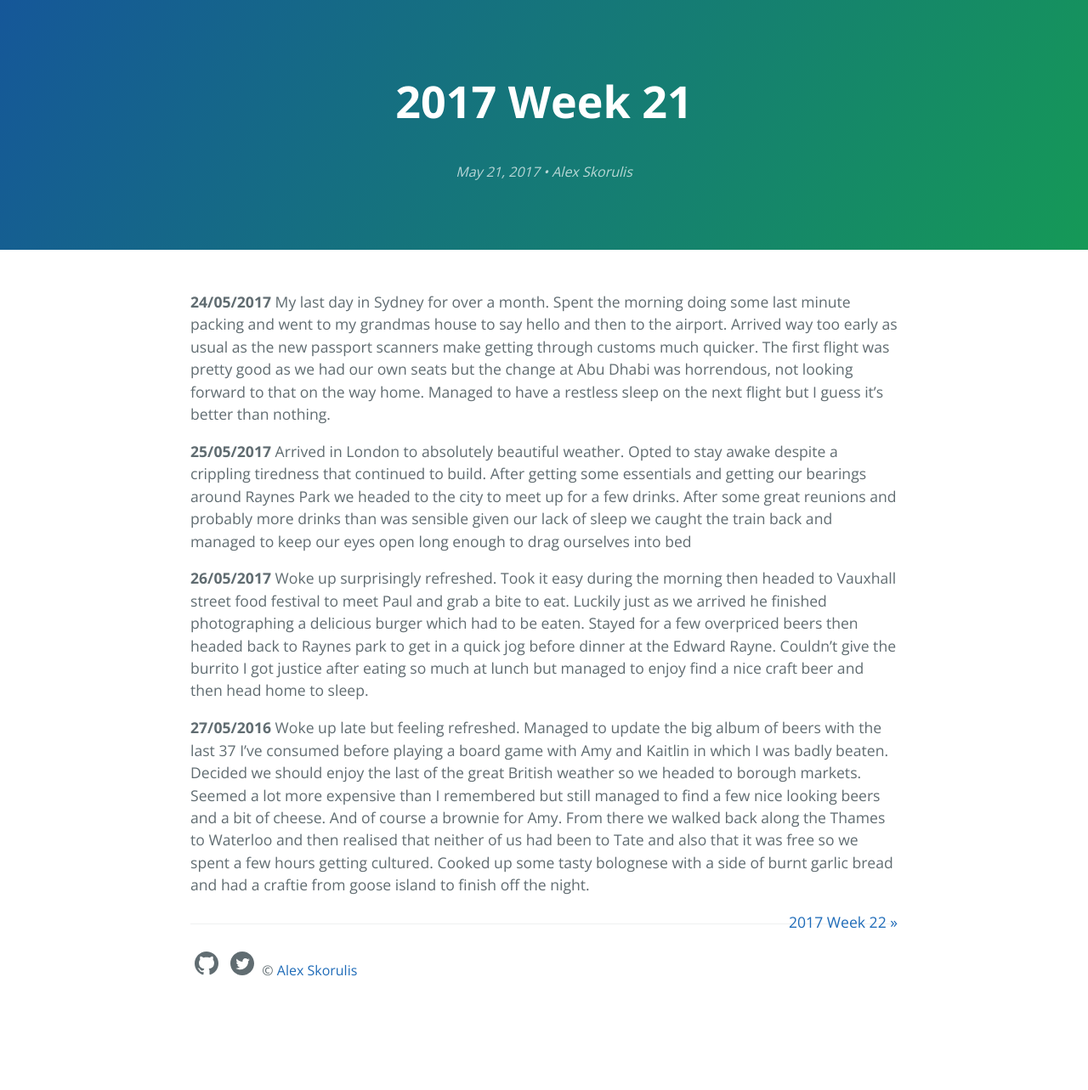
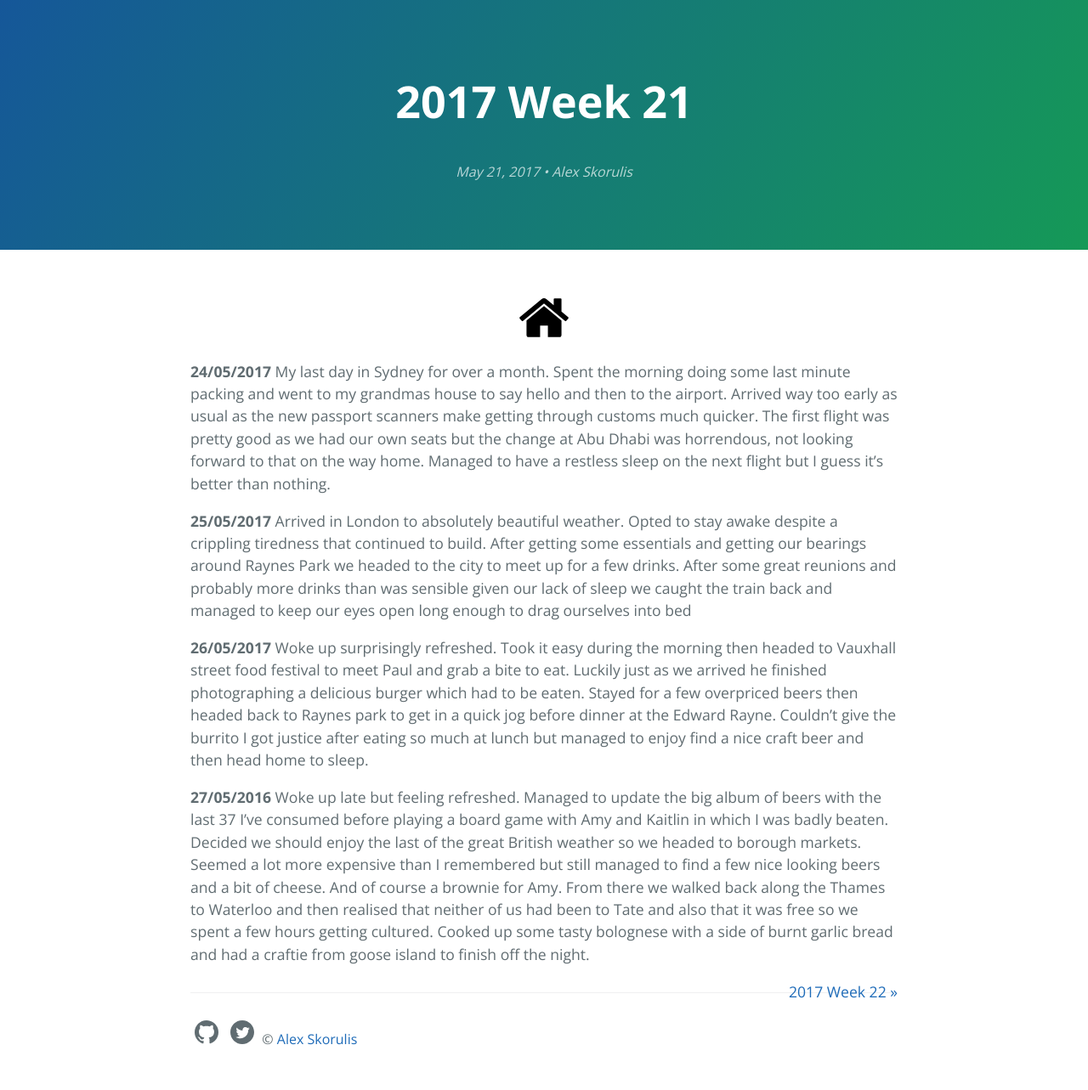
Before and after one commit to skorulis/old.journal.skorulis, a Jekyll site: the page built from _posts/2017-05-21-week21.md, in a window 1280 px wide. Shown: the whole page at 85% size. Built offline with Jekyll 4.4.1, drawn with Linux system fonts in a browser that asks for light colours; before the commit the page ends 1202 px from its top, so only the background shows below that.

Commit message:
Add home button and analytics

```diff
--- a/_config.yml
+++ b/_config.yml
@@ -1,7 +1,7 @@
 title: journal.skorulis.com
 description: My daily journal.
 show_downloads: true
-google_analytics:
+google_analytics: UA-23447195-5
 # cayman-blog date format
 # refer to http://shopify.github.io/liquid/filters/date/ if you want to customize this
 cayman-blog:
--- a/_layouts/default.html
+++ b/_layouts/default.html
@@ -40,7 +40,6 @@
     <link rel="stylesheet" href="{{ '/assets/css/style.css?v=' | append: site.github.build_revision | relative_url }}">
   </head>
   <body>
-
     {% if page.layout == 'home' %}
       {% assign page-tagline = site.description | default: site.github.project_tagline | escape %}
     {% endif %}
@@ -71,7 +70,6 @@
     </section>
 
     <section class="main-content">
-
       {{ content }}
 
       <footer class="site-footer">
--- a/_layouts/post.html
+++ b/_layouts/post.html
@@ -16,6 +16,7 @@ layout: default
   </header> -->
 
   <div itemprop="articleBody">
+  <a href="/" class="home-button"><svg class="home-image" width="64" height="64" viewBox="0 0 1792 1792" xmlns="http://www.w3.org/2000/svg"><path d="M1472 992v480q0 26-19 45t-45 19h-384v-384h-256v384h-384q-26 0-45-19t-19-45v-480q0-1 .5-3t.5-3l575-474 575 474q1 2 1 6zm223-69l-62 74q-8 9-21 11h-3q-13 0-21-7l-692-577-692 577q-12 8-24 7-13-2-21-11l-62-74q-8-10-7-23.5t11-21.5l719-599q32-26 76-26t76 26l244 204v-195q0-14 9-23t23-9h192q14 0 23 9t9 23v408l219 182q10 8 11 21.5t-7 23.5z"/></svg></a>
     {{ content }}
   </div>
 
--- a/_sass/blog/_layout.scss
+++ b/_sass/blog/_layout.scss
@@ -145,3 +145,8 @@
   text-align: right;
   float:right;
 }
+
+.home-button {
+  display:flex;
+  justify-content:center;
+}
```
